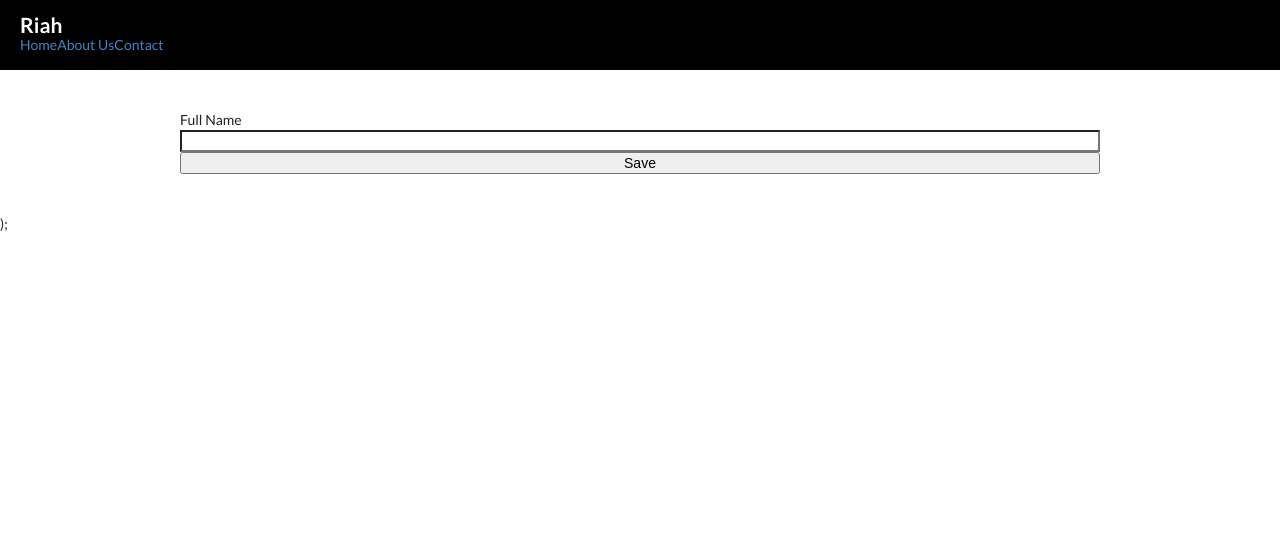
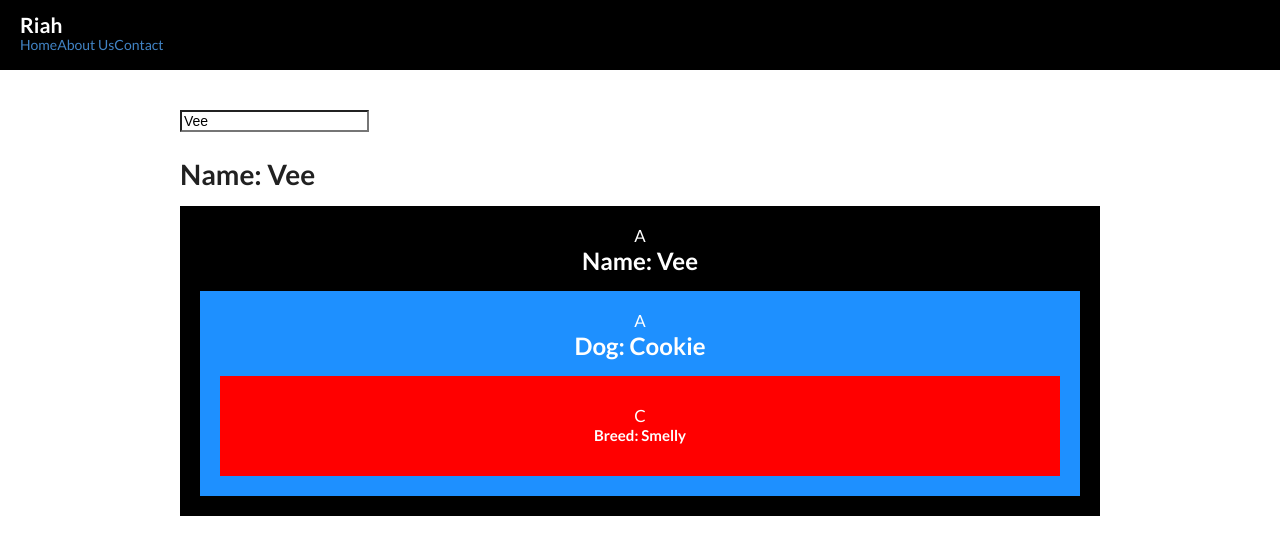
Before and after one commit to tapia1013/ready, a React (Create React App) app: page / in a window 1280 px wide. Shown: the top 554 px of the page. Built offline with nearby package versions, Linux system fonts and the light colour scheme.

Commit message:
added breed, dog, name from context

```diff
--- a/src/components/App.js
+++ b/src/components/App.js
@@ -2,7 +2,11 @@ import React from 'react';
 import Header from './Header';
 import Logo from './Logo';
 import Counter from './counter/Counter';
-import Form from './form/Form'
+import Form from './form/Form';
+import { GlobalStateProvider, StateContext } from './context/ClassProvider';
+import A from './context/A';
+import B from './context/B';
+import C from './context/C';
 
 
 
@@ -39,6 +43,12 @@ const App = (props) => {
 
 
   return (
+    <GlobalStateProvider>
+      <StateContext.Consumer>
+        {
+          context => {
+            console.log(context);
+            return (
               <>
                 <Header background='black'>
                   <Logo>Riah</Logo>
@@ -55,11 +65,26 @@ const App = (props) => {
                   maxWidth: '960px',
                   padding: '20px 20px'
                 }}>
+                  <input
+                    type="text"
+                    value={context.state.name}
+                    onChange={context.handleChange}
+                  />
                   {/* <Counter /> */}
-        <Form />
+                  {/* <Form /> */}
+                  <h1>Name: {context.state.name}</h1>
+                  <A>
+                    <B>
+                      <C></C>
+                    </B>
+                  </A>
                 </main>
-      );
               </>
+            )
+          }
+        }
+      </StateContext.Consumer>
+    </GlobalStateProvider>
   )
 }
 
--- /dev/null
+++ b/src/components/context/A.js
@@ -0,0 +1,38 @@
+import React, { Component } from 'react'
+import { StateContext } from './ClassProvider';
+
+
+
+class A extends Component {
+  constructor(props) {
+    super(props);
+  }
+
+  render() {
+    return (
+      <div style={{
+        display: 'flex',
+        width: '100%',
+        minHeight: '100px',
+        flexDirection: 'column',
+        background: 'black',
+        color: 'white',
+        fontSize: '1.2rem',
+        justifyContent: 'center',
+        alignItems: 'center',
+        padding: '20px'
+      }}>
+        A
+        <StateContext.Consumer>
+          {context => {
+            return (<h2>Name: {context.state.name}</h2>)
+          }}
+        </StateContext.Consumer>
+        {this.props.children}
+      </div>
+    )
+  }
+
+}
+
+export default A;
--- /dev/null
+++ b/src/components/context/B.js
@@ -0,0 +1,38 @@
+import React, { Component } from 'react'
+import { StateContext } from './ClassProvider';
+
+
+
+class B extends Component {
+  constructor(props) {
+    super(props);
+  }
+
+  render() {
+    return (
+      <div style={{
+        display: 'flex',
+        width: '100%',
+        minHeight: '100px',
+        flexDirection: 'column',
+        background: 'dodgerBlue',
+        color: 'white',
+        fontSize: '1.2rem',
+        justifyContent: 'center',
+        alignItems: 'center',
+        padding: '20px'
+      }}>
+        A
+        <StateContext.Consumer>
+          {context => {
+            return (<h2>Dog: {context.state.dog}</h2>)
+          }}
+        </StateContext.Consumer>
+        {this.props.children}
+      </div>
+    )
+  }
+
+}
+
+export default B;
--- /dev/null
+++ b/src/components/context/C.js
@@ -0,0 +1,48 @@
+import React, { Component } from 'react';
+import { StateContext } from './ClassProvider';
+
+
+
+class C extends Component {
+  constructor(props) {
+    super(props)
+  }
+
+
+  render() {
+    return (
+      <div
+        style={{
+          display: 'flex',
+          width: '100%',
+          minHeight: '100px',
+          flexDirection: 'column',
+          background: 'red',
+          color: 'white',
+          fontSize: '1.2rem',
+          justifyContent: 'center',
+          alignItems: 'center',
+          padding: '20px'
+        }}
+      >
+        C
+        <StateContext.Consumer>
+          {(context) => {
+            return (
+              <>
+                <h4>Breed: {context.state.breed}</h4>
+              </>
+            )
+          }
+          }
+        </StateContext.Consumer>
+        {this.props.children}
+      </div>
+    )
+  }
+
+}
+
+
+
+export default C;
--- a/src/components/context/ClassProvider.js
+++ b/src/components/context/ClassProvider.js
@@ -1,7 +1,7 @@
 import React, { Component } from 'react'
 
 
-// initializing our state
+// initializing our state... we can name this whatever
 export const StateContext = React.createContext();
 
 
@@ -12,14 +12,26 @@ export class GlobalStateProvider extends Component {
 
   // this is the state that we pass around so that all of our compontents in other files have access to.
   state = {
-    name: 'Vee'
+    name: 'Vee',
+    dog: 'Cookie',
+    breed: 'Smelly'
   }
 
+  // method
+  handleChange = (e) => {
+    this.setState({
+      ...this.state,
+      name: e.target.value
+    })
+  }
 
   render() {
     return (
       // create our provider thats automatically inside the  StateContext... give it a value that is state... we put this.props.children inbetweem the JSX so we can pass up the children from the file we use this at and pass it up to here where is inserted to global state
-      <StateContext.Provider value={this.state}>
+      <StateContext.Provider value={{
+        state: this.state,
+        handleChange: this.handleChange
+      }}>
         {this.props.children}
       </StateContext.Provider>
     )
```
Lines whose indentation alone changed are shown as unchanged.
